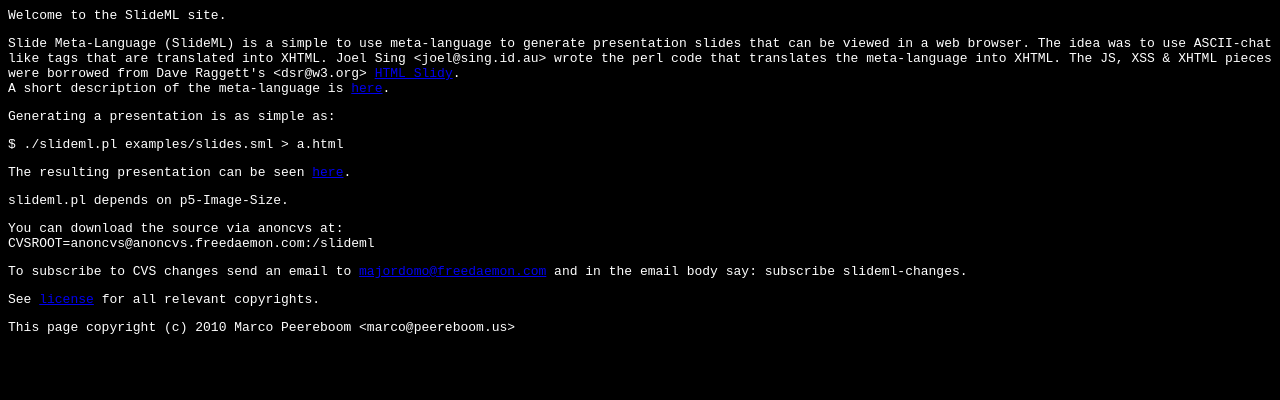
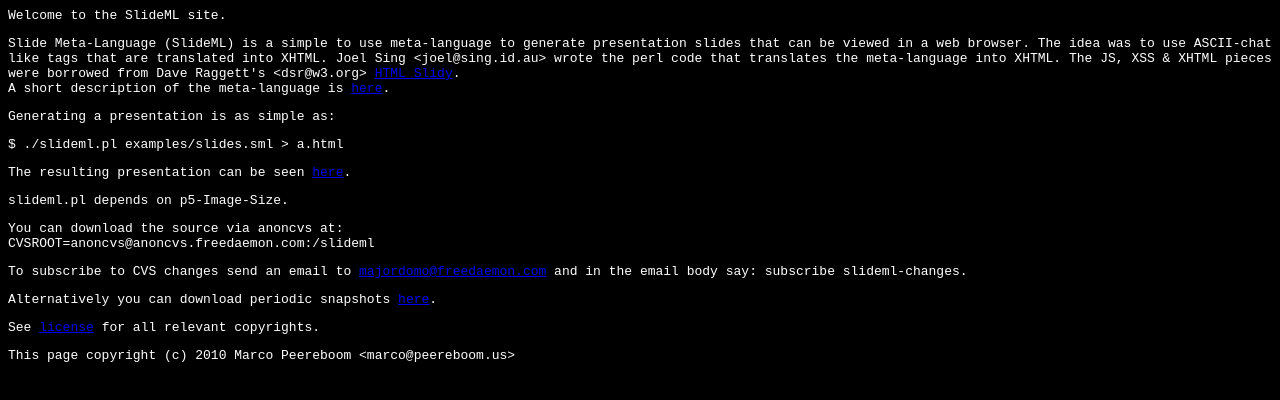
Before and after one commit to conformal/slideml, a plain HTML site: page index.html in a window 1280 px wide. Drawn offline with Linux system fonts and the light colour scheme.

Commit message:
add snaps

```diff
--- a/index.html
+++ b/index.html
@@ -33,6 +33,9 @@ To subscribe to CVS changes send an email to
 <a href="mailto:majordomo@freedaemon.com">majordomo@freedaemon.com</a>
 and in the email body say: subscribe slideml-changes.
 <p>
+Alternatively you can download periodic snapshots
+<a href="snapshot">here</a>.
+<p>
 See
 <a href="license">license</a>
 for all relevant copyrights.
```
